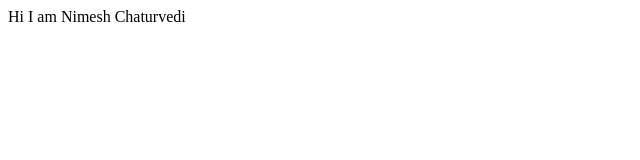
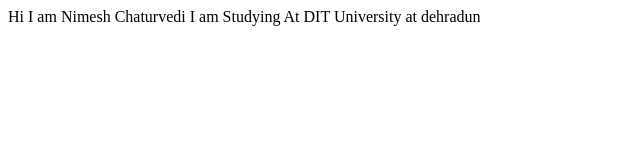
Before and after one commit to nimeshchat1968/nimeshchaturvedi-site, a plain HTML site: page index.html in a window 1280 px wide. Shown: the whole page, without its empty margins (0-640 px from the left). Drawn offline with Linux system fonts and the light colour scheme.

Commit message:
description:added studying details

```diff
--- a/index.html
+++ b/index.html
@@ -6,6 +6,6 @@
     <title>Document</title>
 </head>
 <body>
-     Hi I am Nimesh Chaturvedi
+     Hi I am Nimesh Chaturvedi I am Studying At DIT University at dehradun
 </body>
 </html>
```
